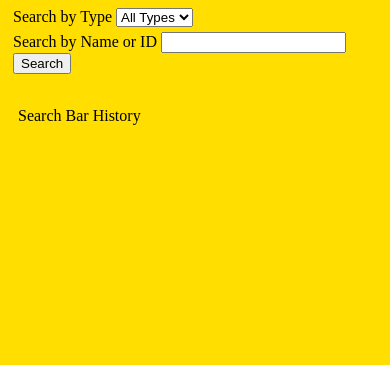
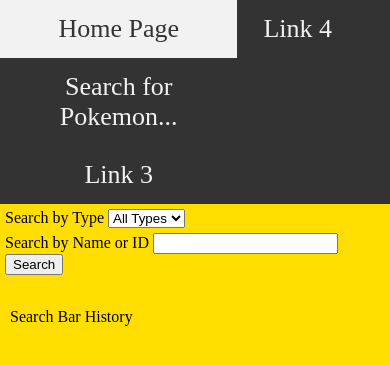
Before and after one commit to TheRedLegionRises/COMP-2537, a Node server app: page /search.html in a window 390 px wide. Shown: the top 365 px of the page. Run offline with Node 20, Linux system fonts and the light colour scheme.

Commit message:
Updated CSS components and navbar

```diff
--- a/Assignments/assignment1/public/search.css
+++ b/Assignments/assignment1/public/search.css
@@ -1,5 +1,6 @@
 body {
     background-color: #ffde00;
+    margin:0px;
 }
 
 main {
@@ -53,3 +54,59 @@ a {
 #search1, #search2{
     margin: 5px;
 }
+
+@media screen and (max-width: 400px) {
+
+    main,
+    nav,
+    .images_group {
+        flex-direction: column;
+    }
+
+    .images_group {
+        width: 100% !important;
+    }
+}
+
+nav {
+
+    background-color: #333;
+    display: flex;
+    flex-direction: row;
+    justify-content: space-between;
+
+}
+
+nav a {
+    display: inline-block;
+
+
+    color: #f2f2f2;
+    text-decoration: none;
+
+    padding: 14px 16px;
+    text-align: center;
+
+}
+
+nav a:hover {
+    background-color: #f2f2f2;
+    color: #333;
+}
+
+@media screen and (max-width: 550px) {
+    .image_container {
+        width: 100%;
+        float: none;
+        padding: 10px 0px 10px 0px;
+    }
+
+    #center {
+        width: 100%;
+    }
+
+    nav a {
+        width: 100%;
+        float: none !important;
+    }
+}
--- a/Assignments/assignment1/public/search.html
+++ b/Assignments/assignment1/public/search.html
@@ -15,6 +15,32 @@
 </head>
 
 <body>
+
+    <nav>
+
+        <div>
+            <a href="index.html">
+                Home Page
+            </a>
+
+            <a href="search.html">
+                Search for Pokemon...
+            </a>
+
+            <a href="">
+                Link 3
+            </a>
+        </div>
+
+
+        <a href="">
+            Link 4
+        </a>
+
+
+    </nav>
+
+
     <div id="search1">
         Search by Type
         <select name="pokemon_type" id="pokemon_type">
--- a/Assignments/assignment1/public/search.js
+++ b/Assignments/assignment1/public/search.js
@@ -61,15 +61,16 @@ function processPokemonResp(data) {
 function find_type(type) {
     $("main").empty()
     type_g = type
-    if (type_g == "all"){
+    if (type_g == "all") {
         load_all()
     }
-    else{
+    else {
         $.ajax({
             type: "get",
             url: `https://pokeapi.co/api/v2/type/`,
             success: processPokemonResp
-    })}
+        })
+    }
 }
 
 async function load_all() {
@@ -115,13 +116,15 @@ async function show_searched_pokemon(data) {
 
 function search_pokemon() {
 
+    button_clicked = $(this)[0].innerHTML;
     nameOrID = $("#searchByNameOrID").val();
 
-    if (nameOrID == ""){
+    if (button_clicked == "Search") {
+        if (nameOrID == "") {
             load_all();
         }
 
-    else{
+        else {
             $.ajax(
                 {
                     "url": `https://pokeapi.co/api/v2/pokemon/${nameOrID}`,
@@ -129,20 +132,35 @@ function search_pokemon() {
                     "success": show_searched_pokemon
                 }
             )
+            display();
 
-    display();
+        }}
+
+    else{
+        $.ajax(
+            {
+                "url": `https://pokeapi.co/api/v2/pokemon/${button_clicked}`,
+                "type": "GET",
+                "success": show_searched_pokemon
+            }
+        )
+    }}
+
+
+
+function test() {
+    x = $(this)[0].innerHTML;
+    console.log(x);
 }
 
-}
-
-function display(){
+function display() {
     newHistory = (jQuery("#searchByNameOrID").val())
 
     jQuery("#history").html()
-    jQuery("#history").append("<button class='previousSearch'>" + newHistory + " " + hideButton + "</button>")
+    jQuery("#history").append("<p> <button class='previousSearch'>" + newHistory + " " + hideButton + "</button> </p>")
 }
 
-function hide(){
+function hide() {
     $(this).parent().remove();
 }
 
@@ -155,7 +173,7 @@ function setup() {
     })
     $("body").on("click", "#search", search_pokemon);
     $("body").on("click", ".hide", hide);
-    $("body").on("click", ".previousSearch", hide);
+    $("body").on("click", ".previousSearch", search_pokemon);
 
 }
 
```
Also changed, not shown: Assignments/assignment1/public/index.html (+4 -4 lines). Lines whose indentation alone changed are shown as unchanged.
